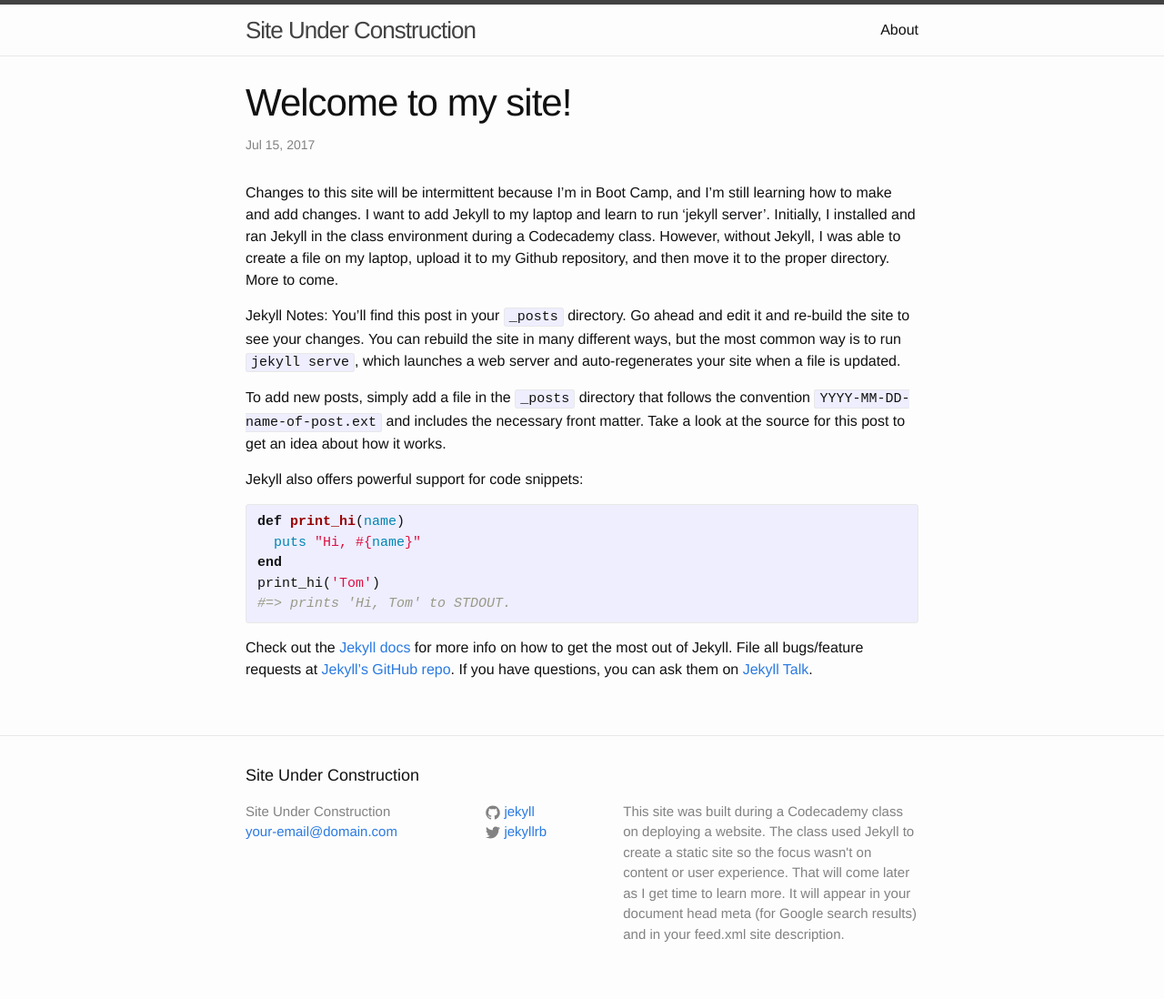
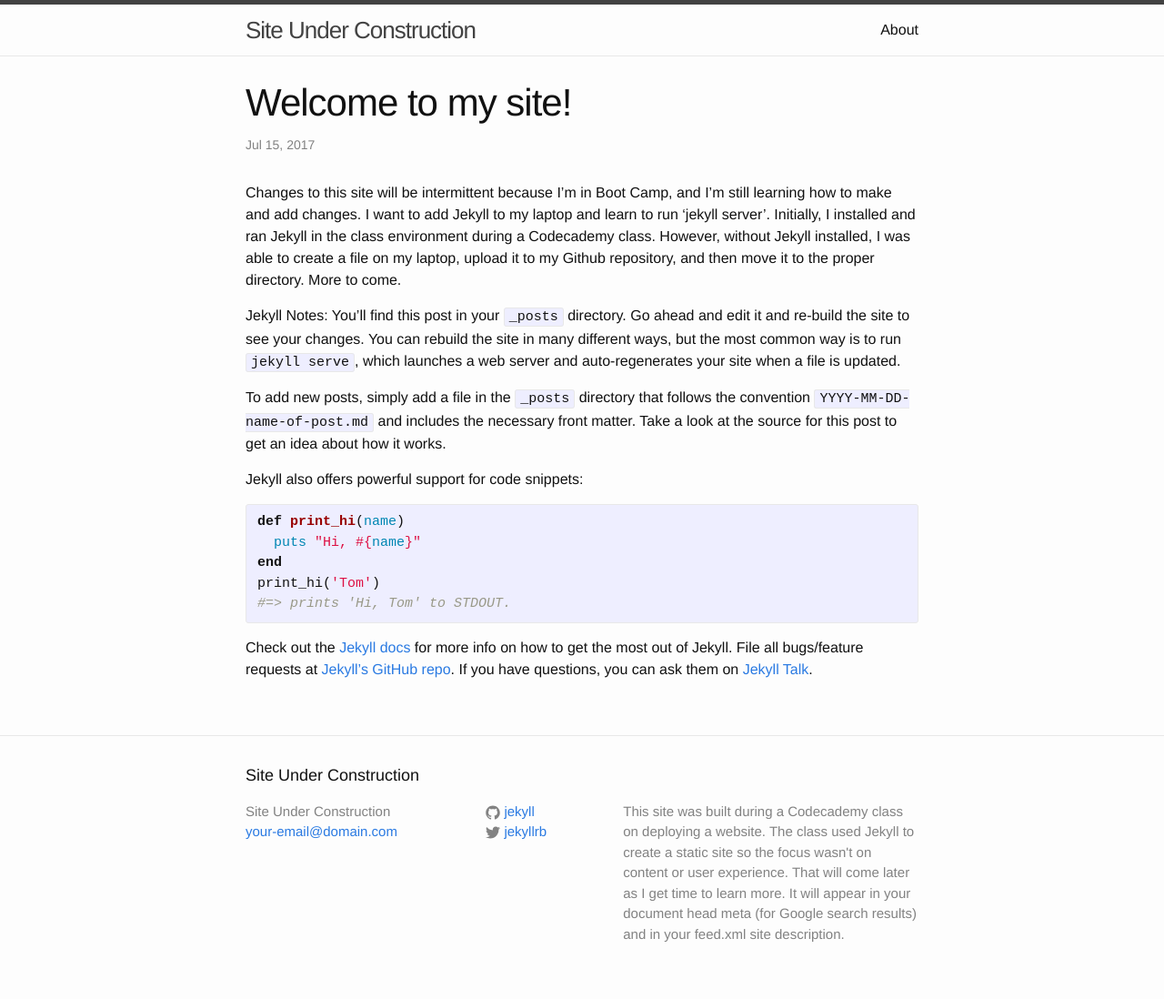
Before and after one commit to chrisg4github/chrisg4github.github.io, a Jekyll site: the page built from _posts/2017-07-15-Site-Under-Construction.md, in a window 1280 px wide. Shown: the whole page at 91% size. Built offline with Jekyll 4.4.1, drawn with Linux system fonts in a browser that asks for light colours.

Commit message:
Update 2017-07-15-Site-Under-Construction.md

```diff
--- a/_posts/2017-07-15-Site-Under-Construction.md
+++ b/_posts/2017-07-15-Site-Under-Construction.md
@@ -5,12 +5,12 @@
 categories: Site Under Construction
 ---
 Changes to this site will be intermittent because I'm in Boot Camp, and I'm still learning how to make and add changes.  I want to add Jekyll to my laptop and learn to run 'jekyll
-server'.  Initially, I installed and ran Jekyll in the class environment during a Codecademy class.  However, without Jekyll, I was able to create a file on my laptop, upload it to my Github repository, and then move it to the proper directory.  More to come.
+server'.  Initially, I installed and ran Jekyll in the class environment during a Codecademy class.  However, without Jekyll installed, I was able to create a file on my laptop, upload it to my Github repository, and then move it to the proper directory.  More to come.
 
 Jekyll Notes:
 You’ll find this post in your `_posts` directory. Go ahead and edit it and re-build the site to see your changes. You can rebuild the site in many different ways, but the most common way is to run `jekyll serve`, which launches a web server and auto-regenerates your site when a file is updated.
 
-To add new posts, simply add a file in the `_posts` directory that follows the convention `YYYY-MM-DD-name-of-post.ext` and includes the necessary front matter. Take a look at the source for this post to get an idea about how it works.
+To add new posts, simply add a file in the `_posts` directory that follows the convention `YYYY-MM-DD-name-of-post.md` and includes the necessary front matter. Take a look at the source for this post to get an idea about how it works.
 
 Jekyll also offers powerful support for code snippets:
 
```
